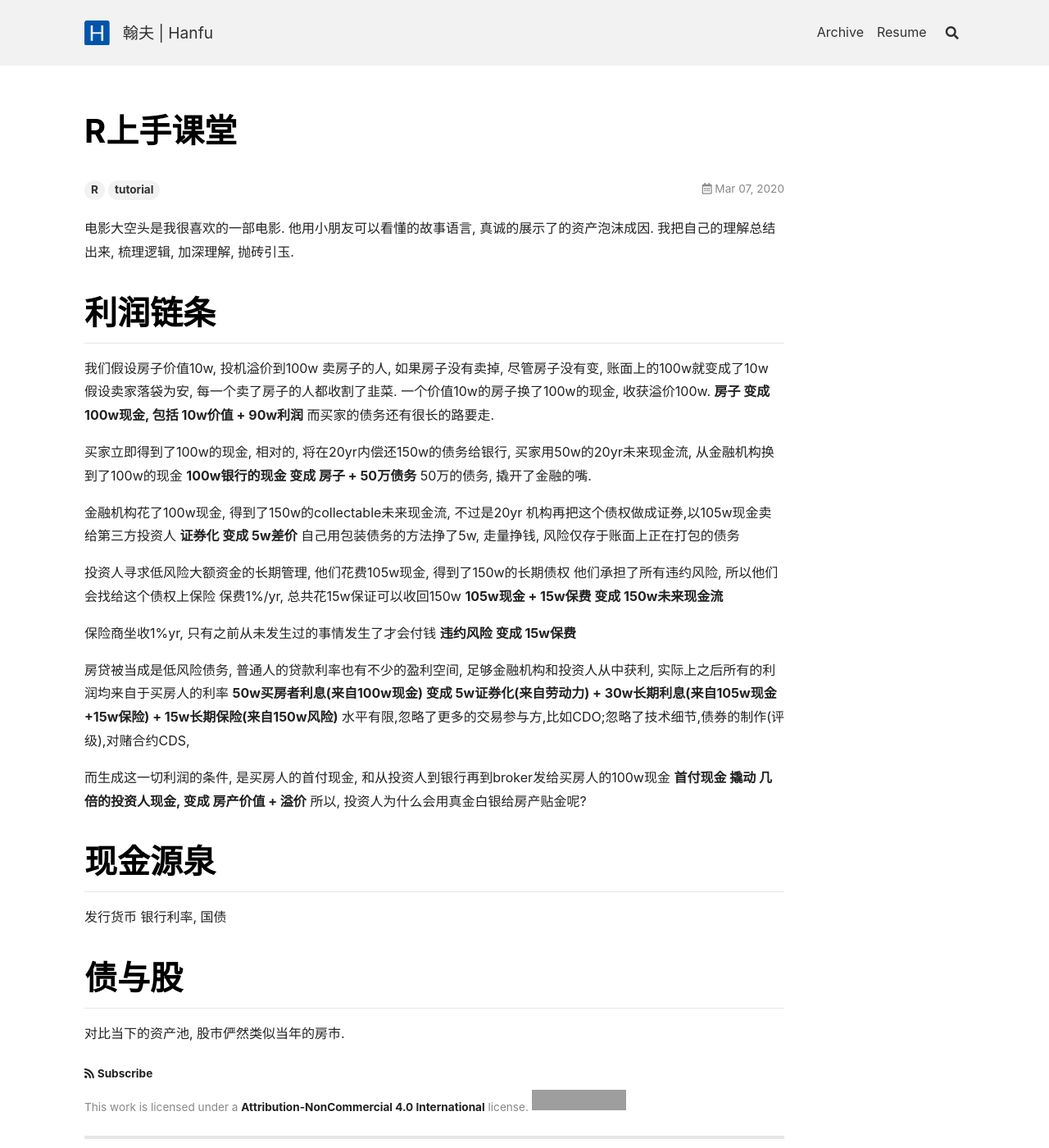
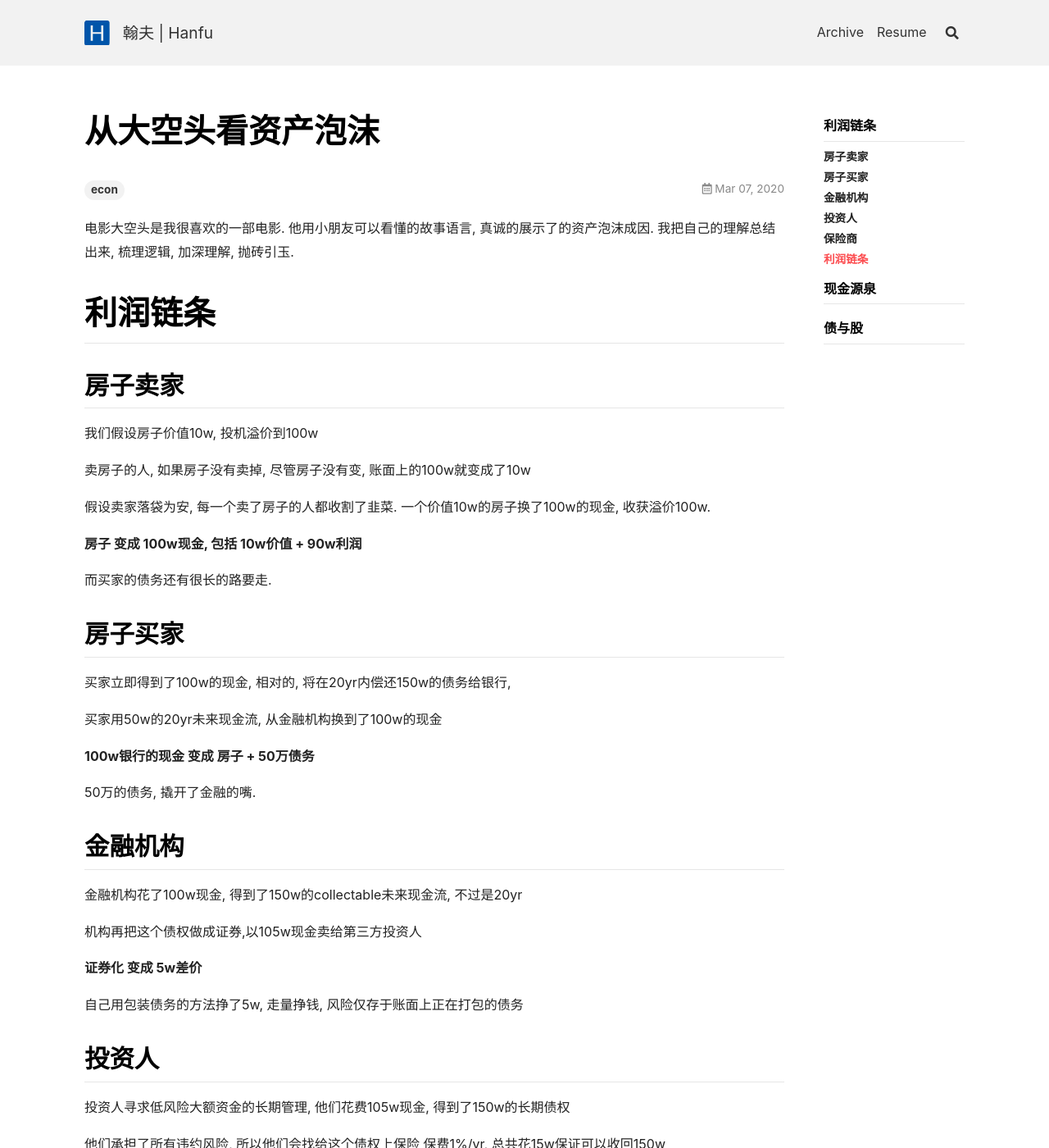
Before and after one commit to hanfu/hanfu.github.io, a Jekyll site: the page built from _posts/2020-03-07-economic-bubble.md, in a window 1280 px wide and 1400 px high. Shown: the whole window at 82% size. Built offline with Jekyll 4.4.1, drawn with Linux system fonts in a browser that asks for light colours; nearby versions of some CDN libraries; some of the changed text lies outside the part shown; grey boxes are pictures that could not be loaded.

Commit message:
econ bubble

```diff
--- a/_posts/2020-03-07-economic-bubble.md
+++ b/_posts/2020-03-07-economic-bubble.md
@@ -1,9 +1,9 @@
 ---
-title: R上手课堂
-tags: R tutorial
-categories: data
+title: 从大空头看资产泡沫
+tags: econ
+categories:
 aside:
-  toc: false
+  toc: true
 ---
 
 电影大空头是我很喜欢的一部电影. 他用小朋友可以看懂的故事语言, 真诚的展示了的资产泡沫成因. 我把自己的理解总结出来, 梳理逻辑, 加深理解, 抛砖引玉.
@@ -12,42 +12,72 @@ aside:
 
 # 利润链条
 
+## 房子卖家
+
 我们假设房子价值10w, 投机溢价到100w
+
 卖房子的人, 如果房子没有卖掉, 尽管房子没有变, 账面上的100w就变成了10w
+
 假设卖家落袋为安, 每一个卖了房子的人都收割了韭菜. 一个价值10w的房子换了100w的现金, 收获溢价100w.
+
 __房子 变成 100w现金, 包括 10w价值 + 90w利润__
+
 而买家的债务还有很长的路要走.
 
+## 房子买家
+
 买家立即得到了100w的现金, 相对的, 将在20yr内偿还150w的债务给银行,
+
 买家用50w的20yr未来现金流, 从金融机构换到了100w的现金
+
 __100w银行的现金 变成 房子 + 50万债务__
+
 50万的债务, 撬开了金融的嘴.
 
+## 金融机构
+
 金融机构花了100w现金, 得到了150w的collectable未来现金流, 不过是20yr
+
 机构再把这个债权做成证券,以105w现金卖给第三方投资人
+
 __证券化 变成 5w差价__
+
 自己用包装债务的方法挣了5w, 走量挣钱, 风险仅存于账面上正在打包的债务
 
+## 投资人
+
 投资人寻求低风险大额资金的长期管理, 他们花费105w现金, 得到了150w的长期债权
+
 他们承担了所有违约风险, 所以他们会找给这个债权上保险
 保费1%/yr, 总共花15w保证可以收回150w
+
 __105w现金 + 15w保费 变成 150w未来现金流__
 
+## 保险商
+
 保险商坐收1%yr, 只有之前从未发生过的事情发生了才会付钱
+
 __违约风险 变成 15w保费__
 
+## 利润链条
+
 房贷被当成是低风险债务, 普通人的贷款利率也有不少的盈利空间, 足够金融机构和投资人从中获利, 实际上之后所有的利润均来自于买房人的利率
+
 __50w买房者利息(来自100w现金) 变成 5w证券化(来自劳动力) + 30w长期利息(来自105w现金+15w保险) + 15w长期保险(来自150w风险)__
-水平有限,忽略了更多的交易参与方,比如CDO;忽略了技术细节,债券的制作(评级),对赌合约CDS,
+
+`水平有限,忽略了更多的交易参与方,比如CDO;忽略了技术细节,债券的制作(评级),对赌合约CDS,`
 
 而生成这一切利润的条件, 是买房人的首付现金, 和从投资人到银行再到broker发给买房人的100w现金
-__首付现金 撬动 几倍的投资人现金, 变成 房产价值 + 溢价__
+
+> __首付现金 撬动 几倍的投资人现金, 变成 房产价值 + 溢价__
+
 所以, 投资人为什么会用真金白银给房产贴金呢?
 
 
 # 现金源泉
 
 发行货币
+
 银行利率, 国债
 
 
```
Also changed, not shown: 1 other file.
